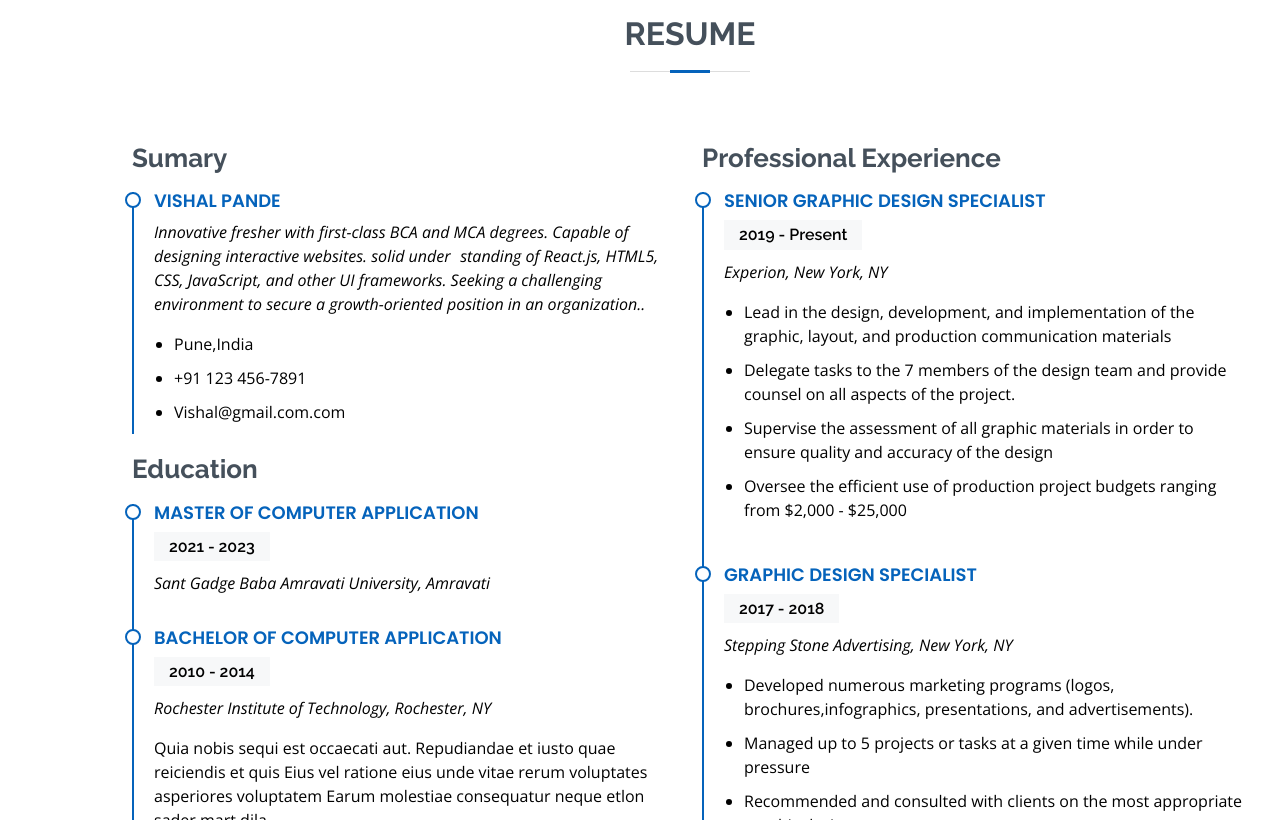
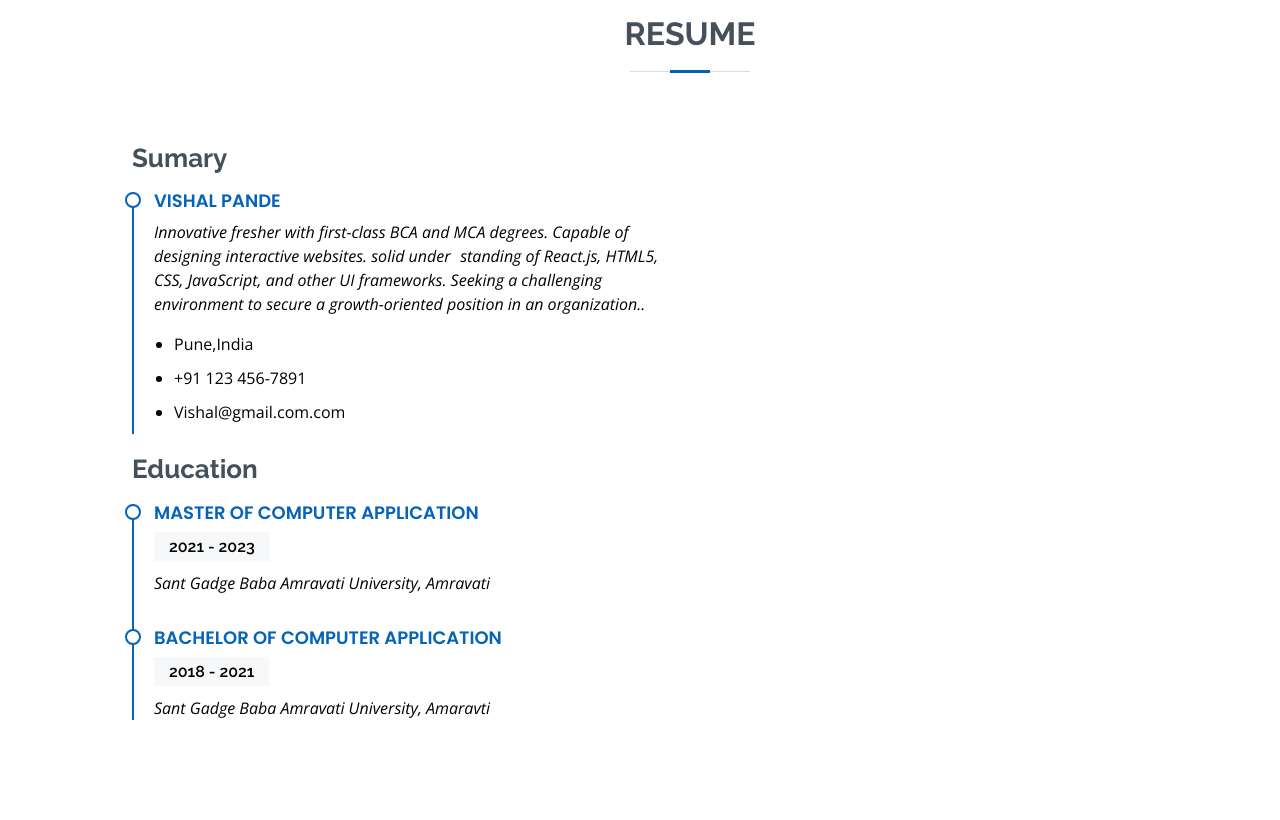
Before and after one commit to vishalpande/Websites-templates, a plain HTML site: page Portfolio-website/index.html in a window 1280 px wide. Shown: the part 1980-2800 px from the top of the page. Drawn offline with nearby package versions, Linux system fonts and the light colour scheme.

Commit message:
-updating the files

```diff
--- a/Portfolio-website/index.html
+++ b/Portfolio-website/index.html
@@ -174,7 +174,7 @@
           <h2>Resume</h2>
         </div>
 
-        <div class="row">
+
           <div class="col-lg-6">
             <h3 class="resume-title">Sumary</h3>
             <div class="resume-item pb-0">
@@ -196,38 +196,12 @@
               <p></p>
             </div>
             <div class="resume-item">
-              <h4>Bachelor of Computer Application </h4>
-              <h5>2010 - 2014</h5>
-              <p><em>Rochester Institute of Technology, Rochester, NY</em></p>
-              <p>Quia nobis sequi est occaecati aut. Repudiandae et iusto quae reiciendis et quis Eius vel ratione eius unde vitae rerum voluptates asperiores voluptatem Earum molestiae consequatur neque etlon sader mart dila</p>
+              <h4>Bachelor Of Computer Application </h4>
+              <h5>2018 - 2021</h5>
+              <p><em>Sant Gadge Baba Amravati University, Amaravti</em></p>
             </div>
           </div>
-          <div class="col-lg-6">
-            <h3 class="resume-title">Professional Experience</h3>
-            <div class="resume-item">
-              <h4>Senior graphic design specialist</h4>
-              <h5>2019 - Present</h5>
-              <p><em>Experion, New York, NY </em></p>
-              <ul>
-                <li>Lead in the design, development, and implementation of the graphic, layout, and production communication materials</li>
-                <li>Delegate tasks to the 7 members of the design team and provide counsel on all aspects of the project. </li>
-                <li>Supervise the assessment of all graphic materials in order to ensure quality and accuracy of the design</li>
-                <li>Oversee the efficient use of production project budgets ranging from $2,000 - $25,000</li>
-              </ul>
-            </div>
-            <div class="resume-item">
-              <h4>Graphic design specialist</h4>
-              <h5>2017 - 2018</h5>
-              <p><em>Stepping Stone Advertising, New York, NY</em></p>
-              <ul>
-                <li>Developed numerous marketing programs (logos, brochures,infographics, presentations, and advertisements).</li>
-                <li>Managed up to 5 projects or tasks at a given time while under pressure</li>
-                <li>Recommended and consulted with clients on the most appropriate graphic design</li>
-                <li>Created 4+ design presentations and proposals a month for clients and account managers</li>
-              </ul>
-            </div>
-          </div>
-        </div>
+
 
       </div>
     </section><!-- End Resume Section -->
--- a/Portfolio-website/style.css
+++ b/Portfolio-website/style.css
@@ -522,9 +522,7 @@ body {
     background-color: #0563bb;
   }
 
-  /*--------------------------------------------------------------
-  # Resume
-  --------------------------------------------------------------*/
+
   .resume .resume-title {
     font-size: 26px;
     font-weight: 700;
```
